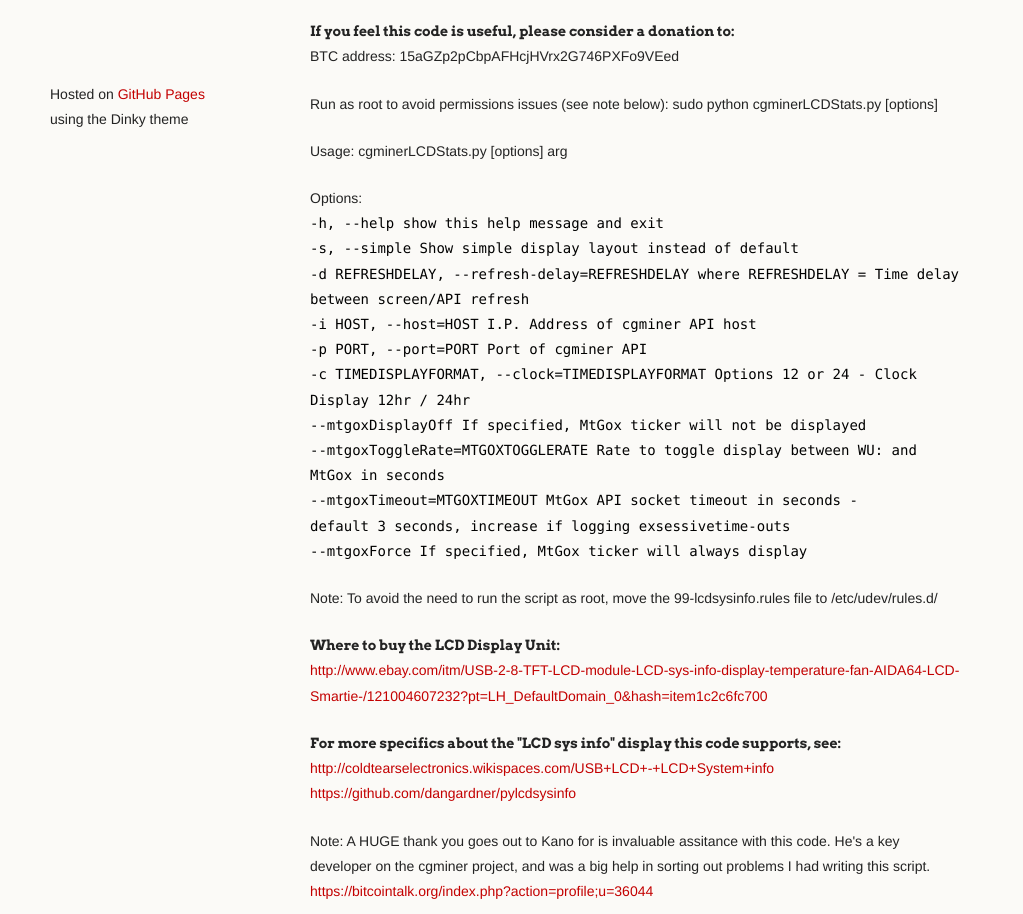
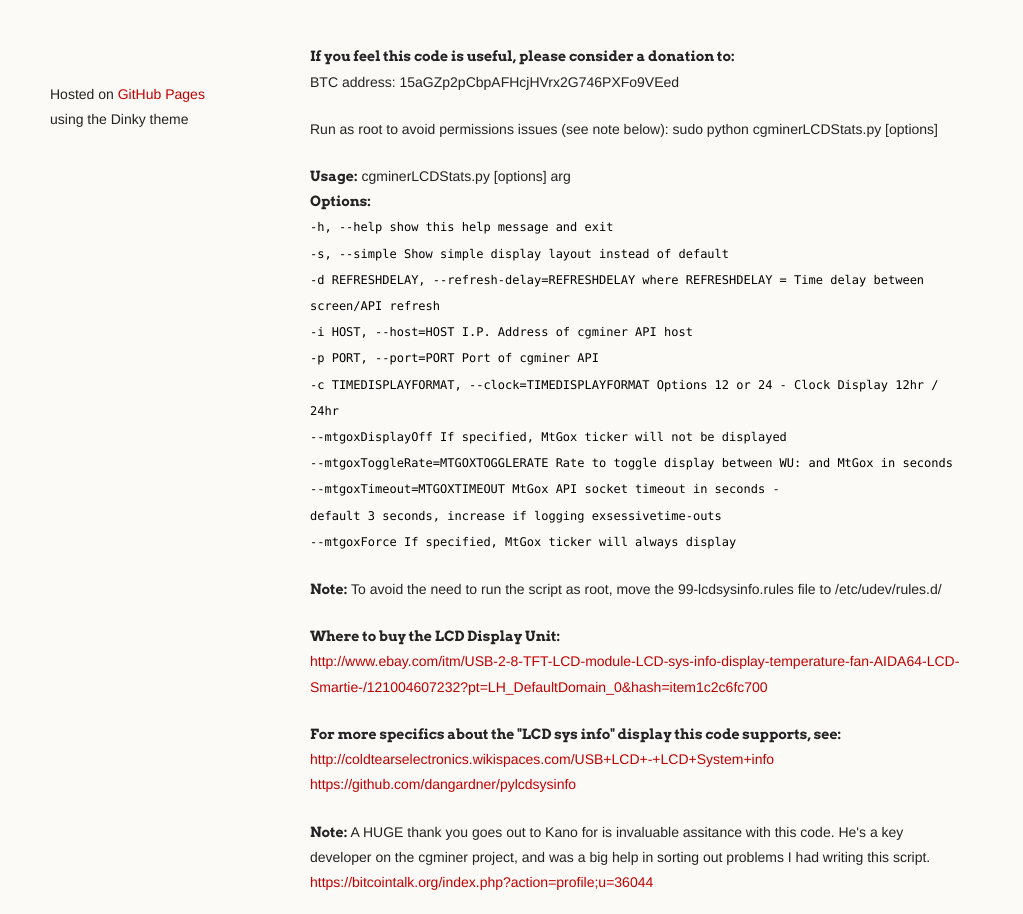
Before and after one commit to cardcomm/cgminerLCDStats, a plain HTML site: page index.html in a window 1280 px wide. Shown: the part 636-1550 px from the top of the page, without its empty margins (0-1023 px from the left). Drawn offline with Linux system fonts and the light colour scheme.

Commit message:
General Updates

```diff
--- a/index.html
+++ b/index.html
@@ -33,9 +33,9 @@
         <h1>
 <a name="cgminerlcdstats" class="anchor" href="#cgminerlcdstats"><span class="octicon octicon-link"></span></a>cgminer LCD Stats</h1>
 
-<p>Simple script to get data from cgminer API and display it on the "LCD System Info" display. The script now shows an MtGox price ticker alternating on the line with the WU: cgminer stats. There is a delay of a few seconds when updating the ticker. Under no circumstances should it be used for time sensitive activities such as trading.  It is provided only as a convenience for the user.</p>
+<p class="startBlock">Simple script to get data from cgminer API and display it on the "LCD System Info" display. The script now shows an MtGox price ticker alternating on the line with the WU: cgminer stats. There is a delay of a few seconds when updating the ticker. Under no circumstances should it be used for time sensitive activities such as trading.  It is provided only as a convenience for the user.</p>
 
-<p>See links below for where you can purchase the display used for this project. </p>
+<p class="startBlock">See links below for where you can purchase the display used for this project. </p>
 
 <img src="https://raw.github.com/cardcomm/cgminerLCDStats/master/lcd_and_pi-small.jpg"></img>
 
@@ -44,17 +44,17 @@
 
 <p>Run as root to avoid permissions issues (see note below): sudo python cgminerLCDStats.py [options]</p>
 
-<p>Usage: cgminerLCDStats.py [options] arg                                                                                                                                                            </p>
+<p><h6>Usage:</h6> cgminerLCDStats.py [options] arg</br>
 
-<p>Options:<br><code>-h, --help            show this help message and exit</code><br><code>-s, --simple          Show simple display layout instead of default</code><br><code>-d REFRESHDELAY, --refresh-delay=REFRESHDELAY  where  REFRESHDELAY = Time delay between screen/API refresh</code><br><code>-i HOST, --host=HOST  I.P. Address of cgminer API host</code><br><code>-p PORT, --port=PORT  Port of cgminer API</code><br><code>-c TIMEDISPLAYFORMAT, --clock=TIMEDISPLAYFORMAT  Options 12 or 24 - Clock Display 12hr / 24hr</code><br><code>--mtgoxDisplayOff     If specified, MtGox ticker will not be displayed</code><br><code>--mtgoxToggleRate=MTGOXTOGGLERATE  Rate to toggle display between WU: and MtGox in seconds</code><br><code>--mtgoxTimeout=MTGOXTIMEOUT  MtGox API socket timeout in seconds -</code><br><code>default 3 seconds, increase if logging exsessivetime-outs</code><br><code>--mtgoxForce          If specified, MtGox ticker will always display</code>  </p>
+<h6>Options:</h6><br><code>-h, --help            show this help message and exit</code><br><code>-s, --simple          Show simple display layout instead of default</code><br><code>-d REFRESHDELAY, --refresh-delay=REFRESHDELAY  where  REFRESHDELAY = Time delay between screen/API refresh</code><br><code>-i HOST, --host=HOST  I.P. Address of cgminer API host</code><br><code>-p PORT, --port=PORT  Port of cgminer API</code><br><code>-c TIMEDISPLAYFORMAT, --clock=TIMEDISPLAYFORMAT  Options 12 or 24 - Clock Display 12hr / 24hr</code><br><code>--mtgoxDisplayOff     If specified, MtGox ticker will not be displayed</code><br><code>--mtgoxToggleRate=MTGOXTOGGLERATE  Rate to toggle display between WU: and MtGox in seconds</code><br><code>--mtgoxTimeout=MTGOXTIMEOUT  MtGox API socket timeout in seconds -</code><br><code>default 3 seconds, increase if logging exsessivetime-outs</code><br><code>--mtgoxForce          If specified, MtGox ticker will always display</code>  </p>
 
-<p>Note: To avoid the need to run the script as root, move the 99-lcdsysinfo.rules file to /etc/udev/rules.d/</p>
+<p><h6>Note:</h6> To avoid the need to run the script as root, move the 99-lcdsysinfo.rules file to /etc/udev/rules.d/</p>
 
 <p><h4>Where to buy the LCD Display Unit:<h4></h4><br><a href="http://www.ebay.com/itm/USB-2-8-TFT-LCD-module-LCD-sys-info-display-temperature-fan-AIDA64-LCD-Smartie-/121004607232?pt=LH_DefaultDomain_0&amp;hash=item1c2c6fc700">http://www.ebay.com/itm/USB-2-8-TFT-LCD-module-LCD-sys-info-display-temperature-fan-AIDA64-LCD-Smartie-/121004607232?pt=LH_DefaultDomain_0&amp;hash=item1c2c6fc700</a></p>
 
 <p><h4>For more specifics about the "LCD sys info" display this code supports, see:<br></h4><a href="http://coldtearselectronics.wikispaces.com/USB+LCD+-+LCD+System+info">http://coldtearselectronics.wikispaces.com/USB+LCD+-+LCD+System+info</a><br><a href="https://github.com/dangardner/pylcdsysinfo">https://github.com/dangardner/pylcdsysinfo</a></p>
 
-<p>Note: A HUGE thank you goes out to Kano for is invaluable assitance with this code.
+<p><h6>Note:</h6> A HUGE thank you goes out to Kano for is invaluable assitance with this code.
       He's a key developer on the cgminer project, and was a big help in sorting out problems I had writing this script.
       <a href="https://bitcointalk.org/index.php?action=profile;u=36044">https://bitcointalk.org/index.php?action=profile;u=36044</a></p>
 
--- a/stylesheets/styles.css
+++ b/stylesheets/styles.css
@@ -70,10 +70,16 @@ h3 {
 	font-size: 18px;
 }
 
-h4, h5, h6 {
+h4, h5	{
 	display: inline;
 	font-family: Arvo, Monaco, serif;
 	font-weight: 700;
+}
+
+h6 {
+	display: inline;
+	font-family: Arvo, Monaco, serif;
+	font-weight: bold;
 }
 
 a {
@@ -156,7 +162,7 @@ img {
 code, pre {
 	font-family: Monaco, "Bitstream Vera Sans Mono", "Lucida Console", Terminal, monospace;
   color:#000;
-  font-size:14px;
+  font-size:12px;
 }
 
 pre {
@@ -224,6 +230,10 @@ header {
 }
 
 p.header {
+	font-size: 16px;
+}
+
+p.startBlock {
 	font-size: 16px;
 }
 
```
